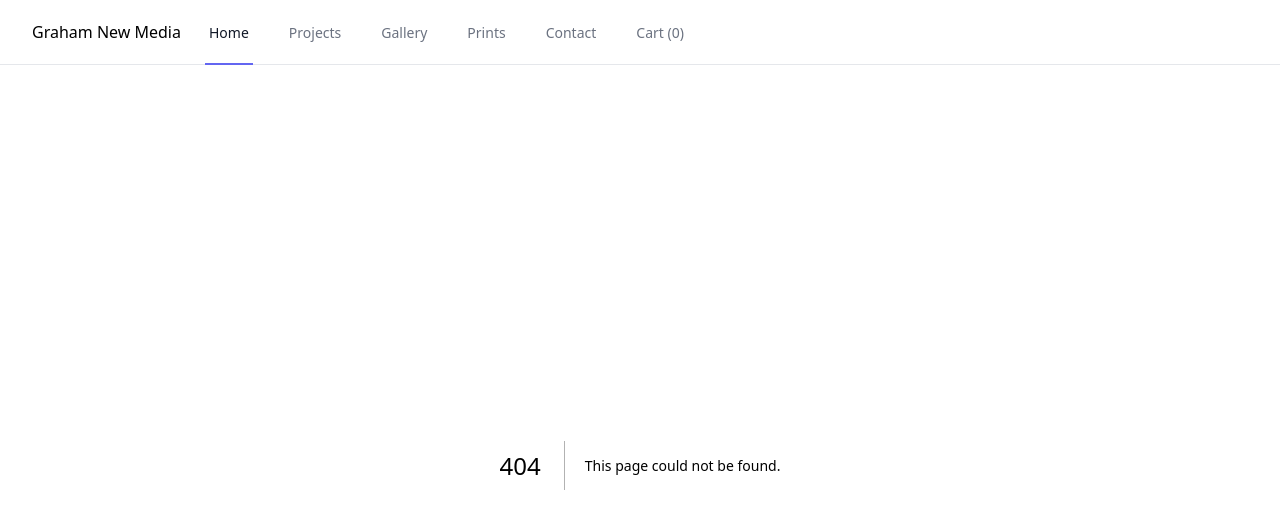
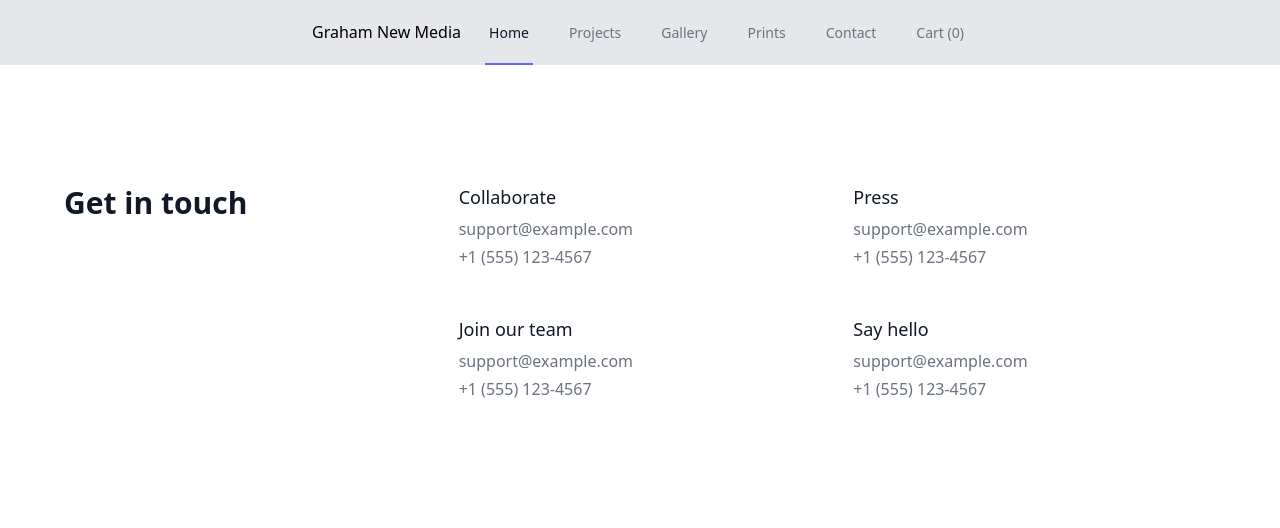
Before and after one commit to evantyip/grahamNewMedia, a Next.js app: page /contact in a window 1280 px wide. Before the commit this address had no page. Shown: the top 528 px of the page. Built offline with nearby package versions, Linux system fonts and the light colour scheme.

Commit message:
populate pages

```diff
--- a/components/Nav.js
+++ b/components/Nav.js
@@ -27,11 +27,11 @@ export default function Nav() {
   })
 
   return (
-    <Disclosure as="nav" className="border-b border-gray-200 bg-white">
+    <Disclosure as="nav" className="border-b border-gray-200 bg-gray-200">
       {({ open }) => (
         <>
           <div className="mx-auto max-w-7xl px-4 sm:px-6 lg:px-8">
-            <div className="flex h-16 justify-between">
+            <div className="flex h-16 justify-center">
               <div className="flex">
                 <div className="flex flex-shrink-0 items-center">
                   Graham New Media
--- a/pages/_app.tsx
+++ b/pages/_app.tsx
@@ -11,7 +11,10 @@ function MyApp({ Component, pageProps }: AppProps) {
     <div className="min-h-full">
       <ShopProvider>
         <Nav />
-        <Component {...pageProps} />
+        <div className="mx-auto max-w-7xl py-6 sm:px-6 lg:px-8">
+          {/* Replace with your content */}
+          <Component {...pageProps} />
+        </div>
       </ShopProvider>
     </div>
   )
--- /dev/null
+++ b/pages/contact.js
@@ -0,0 +1,81 @@
+import React from 'react'
+
+const contact = () => {
+  return (
+    <div className="bg-white">
+      <div className="mx-auto max-w-7xl py-16 px-4 sm:px-6 lg:py-24 lg:px-8">
+        <div className="divide-y-2 divide-gray-200">
+          <div className="lg:grid lg:grid-cols-3 lg:gap-8">
+            <h2 className="text-2xl font-extrabold text-gray-900 sm:text-3xl">
+              Get in touch
+            </h2>
+            <div className="mt-8 grid grid-cols-1 gap-12 sm:grid-cols-2 sm:gap-x-8 sm:gap-y-12 lg:col-span-2 lg:mt-0">
+              <div>
+                <h3 className="text-lg font-medium leading-6 text-gray-900">
+                  Collaborate
+                </h3>
+                <dl className="mt-2 text-base text-gray-500">
+                  <div>
+                    <dt className="sr-only">Email</dt>
+                    <dd>support@example.com</dd>
+                  </div>
+                  <div className="mt-1">
+                    <dt className="sr-only">Phone number</dt>
+                    <dd>+1 (555) 123-4567</dd>
+                  </div>
+                </dl>
+              </div>
+              <div>
+                <h3 className="text-lg font-medium leading-6 text-gray-900">
+                  Press
+                </h3>
+                <dl className="mt-2 text-base text-gray-500">
+                  <div>
+                    <dt className="sr-only">Email</dt>
+                    <dd>support@example.com</dd>
+                  </div>
+                  <div className="mt-1">
+                    <dt className="sr-only">Phone number</dt>
+                    <dd>+1 (555) 123-4567</dd>
+                  </div>
+                </dl>
+              </div>
+              <div>
+                <h3 className="text-lg font-medium leading-6 text-gray-900">
+                  Join our team
+                </h3>
+                <dl className="mt-2 text-base text-gray-500">
+                  <div>
+                    <dt className="sr-only">Email</dt>
+                    <dd>support@example.com</dd>
+                  </div>
+                  <div className="mt-1">
+                    <dt className="sr-only">Phone number</dt>
+                    <dd>+1 (555) 123-4567</dd>
+                  </div>
+                </dl>
+              </div>
+              <div>
+                <h3 className="text-lg font-medium leading-6 text-gray-900">
+                  Say hello
+                </h3>
+                <dl className="mt-2 text-base text-gray-500">
+                  <div>
+                    <dt className="sr-only">Email</dt>
+                    <dd>support@example.com</dd>
+                  </div>
+                  <div className="mt-1">
+                    <dt className="sr-only">Phone number</dt>
+                    <dd>+1 (555) 123-4567</dd>
+                  </div>
+                </dl>
+              </div>
+            </div>
+          </div>
+        </div>
+      </div>
+    </div>
+  )
+}
+
+export default contact
--- a/pages/gallery.js
+++ b/pages/gallery.js
@@ -47,7 +47,7 @@ export const getStaticProps = async (context) => {
     props: {
       gallery,
     },
-    revalidate: 60,
+    revalidate: 10,
   }
 }
 export default gallery
--- a/pages/index.tsx
+++ b/pages/index.tsx
@@ -1,9 +1,5 @@
-import type { NextPage } from 'next'
-import Head from 'next/head'
-import Image from 'next/image'
 import ProductCard from '../components/ProductCard'
 import { getProductsInCollection } from '../utility/shopify'
-import Nav from '../components/Nav'
 
 interface props {
   products: product[]
@@ -32,17 +28,120 @@ interface productImages {
 
 const Home = ({ products }: props) => {
   return (
-    <div>
-      {/* <Nav /> */}
-      <div className="bg-white">
-        <div className="mx-auto max-w-2xl py-16 px-4 sm:py-24 sm:px-6 lg:max-w-7xl lg:px-8">
-          <h2 className="mb-6 text-2xl font-extrabold text-gray-900">
-            Products
-          </h2>
-          <div className="grid grid-cols-1 gap-y-10 gap-x-6 sm:grid-cols-2 lg:grid-cols-3 xl:grid-cols-4 xl:gap-x-8">
-            {products.map((product: product) => (
-              <ProductCard key={product.node.id} product={product} />
-            ))}
+    <div className="relative bg-white py-16">
+      <div
+        className="absolute inset-x-0 top-0 hidden h-1/2 bg-white lg:block"
+        aria-hidden="true"
+      />
+      <div className="mx-auto max-w-7xl bg-indigo-600 lg:bg-transparent lg:px-8">
+        <div className="lg:grid lg:grid-cols-12">
+          <div className="relative z-10 lg:col-span-4 lg:col-start-1 lg:row-start-1 lg:bg-transparent lg:py-16">
+            <div
+              className="absolute inset-x-0 h-1/2 bg-gray-50 lg:hidden"
+              aria-hidden="true"
+            />
+            <div className="mx-auto max-w-md px-4 sm:max-w-3xl sm:px-6 lg:max-w-none lg:p-0">
+              <div className="aspect-w-10 aspect-h-6 sm:aspect-w-2 sm:aspect-h-1 lg:aspect-w-1">
+                <img
+                  className="rounded-3xl object-cover object-center shadow-2xl"
+                  src="https://images.unsplash.com/photo-1507207611509-ec012433ff52?ixlib=rb-1.2.1&ixid=MXwxMjA3fDB8MHxwaG90by1wYWdlfHx8fGVufDB8fHw%3D&auto=format&fit=crop&w=934&q=80"
+                  alt=""
+                />
+              </div>
+            </div>
+          </div>
+
+          <div className="relative bg-indigo-600 lg:col-span-10 lg:col-start-3 lg:row-start-1 lg:grid lg:grid-cols-10 lg:items-center lg:rounded-3xl">
+            <div
+              className="absolute inset-0 hidden overflow-hidden rounded-3xl lg:block"
+              aria-hidden="true"
+            >
+              <svg
+                className="absolute bottom-full left-full translate-y-1/3 -translate-x-2/3 transform xl:bottom-auto xl:top-0 xl:translate-y-0"
+                width={404}
+                height={384}
+                fill="none"
+                viewBox="0 0 404 384"
+                aria-hidden="true"
+              >
+                <defs>
+                  <pattern
+                    id="64e643ad-2176-4f86-b3d7-f2c5da3b6a6d"
+                    x={0}
+                    y={0}
+                    width={20}
+                    height={20}
+                    patternUnits="userSpaceOnUse"
+                  >
+                    <rect
+                      x={0}
+                      y={0}
+                      width={4}
+                      height={4}
+                      className="text-indigo-500"
+                      fill="currentColor"
+                    />
+                  </pattern>
+                </defs>
+                <rect
+                  width={404}
+                  height={384}
+                  fill="url(#64e643ad-2176-4f86-b3d7-f2c5da3b6a6d)"
+                />
+              </svg>
+              <svg
+                className="absolute top-full -translate-y-1/3 -translate-x-1/3 transform xl:-translate-y-1/2"
+                width={404}
+                height={384}
+                fill="none"
+                viewBox="0 0 404 384"
+                aria-hidden="true"
+              >
+                <defs>
+                  <pattern
+                    id="64e643ad-2176-4f86-b3d7-f2c5da3b6a6d"
+                    x={0}
+                    y={0}
+                    width={20}
+                    height={20}
+                    patternUnits="userSpaceOnUse"
+                  >
+                    <rect
+                      x={0}
+                      y={0}
+                      width={4}
+                      height={4}
+                      className="text-indigo-500"
+                      fill="currentColor"
+                    />
+                  </pattern>
+                </defs>
+                <rect
+                  width={404}
+                  height={384}
+                  fill="url(#64e643ad-2176-4f86-b3d7-f2c5da3b6a6d)"
+                />
+              </svg>
+            </div>
+            <div className="relative mx-auto max-w-md space-y-6 py-12 px-4 sm:max-w-3xl sm:py-16 sm:px-6 lg:col-span-6 lg:col-start-4 lg:max-w-none lg:p-0">
+              <h2
+                className="text-3xl font-extrabold text-white"
+                id="join-heading"
+              >
+                Graham New Media
+              </h2>
+              <p className="text-lg text-white">
+                Varius facilisi mauris sed sit. Non sed et duis dui leo,
+                vulputate id malesuada non. Cras aliquet purus dui laoreet diam
+                sed lacus, fames.
+              </p>
+              {/* <a
+                className="block w-full rounded-md border border-transparent bg-white py-3 px-5 text-center text-base font-medium text-indigo-700 shadow-md hover:bg-gray-50 sm:inline-block sm:w-auto"
+                href="#"
+              >
+                Explore open positions
+              </a> */}
+            </div>
           </div>
         </div>
       </div>
--- /dev/null
+++ b/pages/prints.tsx
@@ -0,0 +1,56 @@
+import ProductCard from '../components/ProductCard'
+import { getProductsInCollection } from '../utility/shopify'
+
+interface props {
+  products: product[]
+}
+
+interface product {
+  node: {
+    id: string
+    title: string
+    handle: string
+    priceRange: {
+      minVariantPrice: string
+    }
+    images: {
+      edges: productImages[]
+    }
+  }
+}
+
+interface productImages {
+  node: {
+    originalSrc: string
+    altText: string | null
+  }
+}
+
+const Prints = ({ products }: props) => {
+  return (
+    <div>
+      {/* <Nav /> */}
+      <div className="bg-white">
+        <div className="mx-auto max-w-2xl py-16 px-4 sm:py-24 sm:px-6 lg:max-w-7xl lg:px-8">
+          <h2 className="mb-6 text-2xl font-extrabold text-gray-900">Prints</h2>
+          <div className="grid grid-cols-1 gap-y-10 gap-x-6 sm:grid-cols-2 lg:grid-cols-3 xl:grid-cols-4 xl:gap-x-8">
+            {products.map((product: product) => (
+              <ProductCard key={product.node.id} product={product} />
+            ))}
+          </div>
+        </div>
+      </div>
+    </div>
+  )
+}
+
+export default Prints
+
+export async function getStaticProps() {
+  const products: product[] = await getProductsInCollection()
+  console.log('home page products', products)
+
+  return {
+    props: { products }, // will be passed to the page component as props
+  }
+}
```
